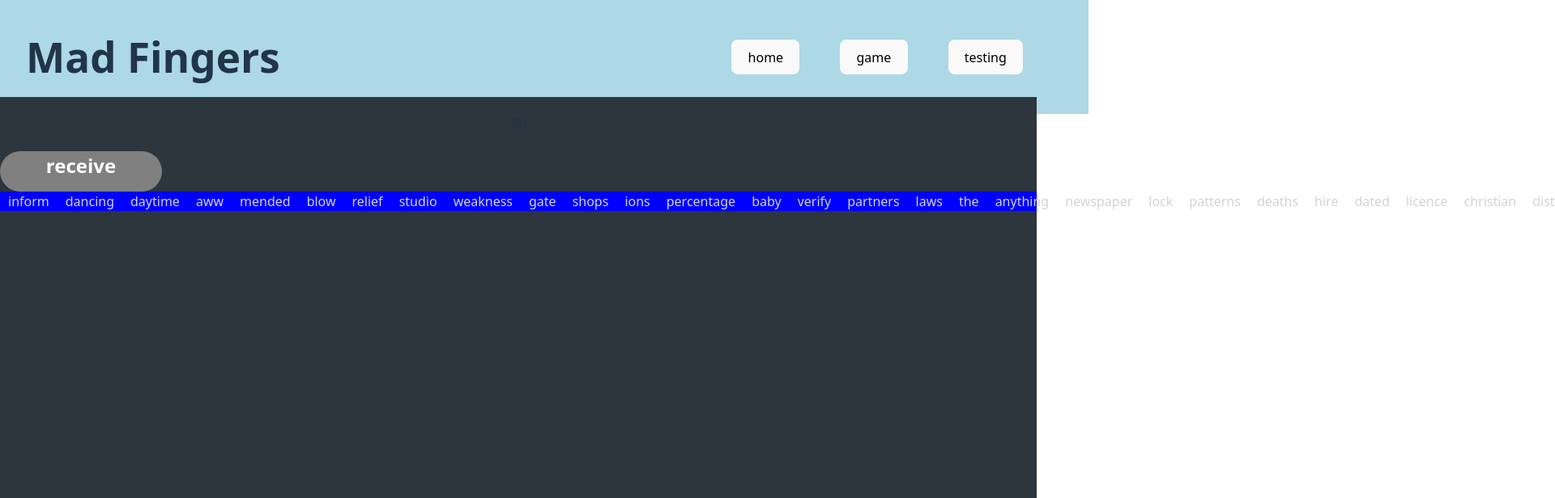
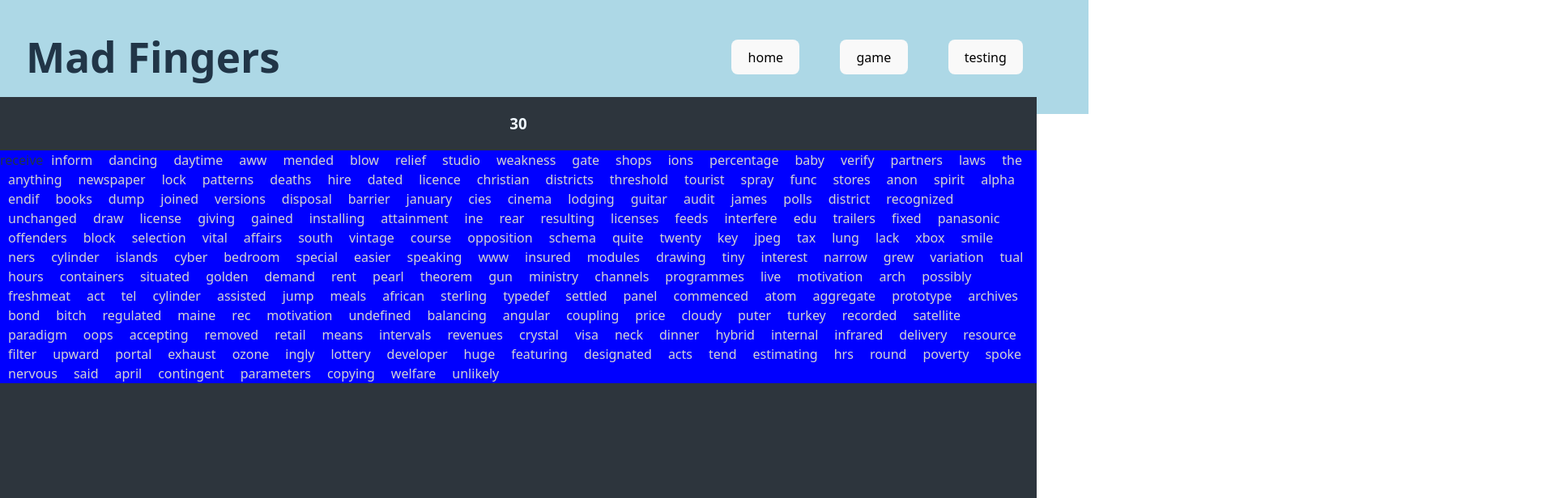
Before and after one commit to Justin1812Z/Mad-Fingers, a React (Vite) app: page /game in a window 1280 px wide. Shown: the top 616 px of the page at 81% size, 1920 px wide, since content can reach past the window. Built offline with nearby package versions, Linux system fonts and the light colour scheme.

Commit message:
condensed game into one div element

```diff
--- a/src/components/Game/Game.css
+++ b/src/components/Game/Game.css
@@ -7,6 +7,10 @@
     width: 100vw;
     height: calc(100vh - 120px);
     z-index: 0;
+}
+
+.timer{
+    color:aliceblue;
 }
 
 .prev-word-container {
@@ -41,4 +45,7 @@
 
 .word-container {
     background-color: blue;
+    display: flex;
+    flex-wrap: wrap;
+    width: 100%;
 }
--- a/src/components/Game/Game.tsx
+++ b/src/components/Game/Game.tsx
@@ -7,37 +7,23 @@ function Game({ wordCount, setWordCount }: { wordCount: number; setWordCount: (c
     const [loading, setLoading] = useState(true);
     const [currentWord, setCurrentWord] = useState(" ");
     const [currentLetterIndex, setCurrentLetterIndex] = useState(0);
-    //const [wordCount, setWordCount] = useState(0);
 
     const [futureWords, setFutureWords] = useState<string[]>(["loading..."]);
-    //const [prevWords, setPrevWords] = useState<string[]>([]);
     const [newWords] = useState<string[]>([]);
     const [timer, setTimer] = useState(30.00);
     const [timerStarted, setTimerStarted] = useState(false);
     const navigate = useNavigate();
 
 
-    //*** Depricated ***Fetch words from API
-    //const fetchAPI = async () => {
-        // await axios
-        //     .get("https://random-word-api.herokuapp.com/word?number=42")
-        //     .then((response) => {
-        //         console.log(response.data);
-        //         setFutureWords(response.data);
 
-        //         // You should NOT log backendData here, it's not updated yet
-        //         // // Log directly from the response
-        //     })
-        //     .then(() => setLoading(false));
-
-    //};
 
 
 
     //Update currentWord when wordCount or futureWords changes
     useEffect(() => {
         if (loading == false) {
-            setCurrentWord(futureWords.shift() || "No words available");
+            //setCurrentWord(futureWords.shift() || "No words available");
+            setCurrentWord(futureWords[wordCount] || "No words available");
         }
     }, [wordCount, futureWords]);
 
@@ -47,8 +33,8 @@ function Game({ wordCount, setWordCount }: { wordCount: number; setWordCount: (c
     useEffect(() => {
         const onKeyPress = (event: KeyboardEvent) => {
             if (timerStarted == false && wordCount == 0 && currentLetterIndex == 0) {
-                //setTimerStarted(true);
-                //startTime();
+                setTimerStarted(true);
+                startTime();
             }
             if (event.key === currentWord[currentLetterIndex]?.toLowerCase()) {
                 setCurrentLetterIndex(currentLetterIndex + 1);
@@ -68,7 +54,7 @@ function Game({ wordCount, setWordCount }: { wordCount: number; setWordCount: (c
     }, [currentWord, currentLetterIndex]);
 
 
-    //When page loads, populate array with i random words, setFutureWords = that array, setLoading to false
+    //When page loads, populate array with 100 random words, setFutureWords = that array, setLoading to false
     useEffect(() => {
         //fetchAPI();
 
@@ -109,51 +95,27 @@ function Game({ wordCount, setWordCount }: { wordCount: number; setWordCount: (c
     return (
         <div className="game">
 
-            {/* <div className="prev-word-container">
-                {prevWords.map((prevWord, index) => (
-                    <span className="prev-word" key={index}>
-                        {prevWord}
-                    </span>
-                ))}
-            </div> */}
 
-            <h3>{timer}</h3>
 
-            <div className="current-word-container">
-                <h2>{currentWord.split('').map((char, index) => (
-                    <span
-                        key={index}
-                        className={currentLetterIndex === index ? "current-letter" : index < currentLetterIndex ? "correct-letter" : "future-letter"}
-                    >{char}</span>
+            <h3 className="timer">{timer}</h3>
 
-                )
-
-                )}</h2>
-            </div>
 
             <div className="word-container">
                 {futureWords.map((word, index) => (
-                    <span
-                    // if index is 0, make it active word ******************************************
-                        className={`future-word ${index === 0 ? "correct-letter" : ""}`}
-                        key={index}
-                    >
-                        {word}
-                    </span>
+                    index === wordCount ? (
+                        <div key={index} className="current-word">
+                            {word.split("").map((letter, i) => (
+                                <span key={i} className={currentLetterIndex === i ? "current-letter" : i < currentLetterIndex ? "correct-letter" : "future-letter"}>{letter}</span>
+                            ))}
+                        </div>
+                    ) : (
+                        <span key={index} className="future-word">{word}</span>
+                    )
                 ))}
             </div>
 
 
-            {/* <div className="future-word-container">
-                {futureWords.map((word, index) => (
-                    <span
-                        className="future-word"
-                        key={index}
-                    >
-                        {word}
-                    </span>
-                ))}
-            </div> */}
+
 
         </div>
     );
```
